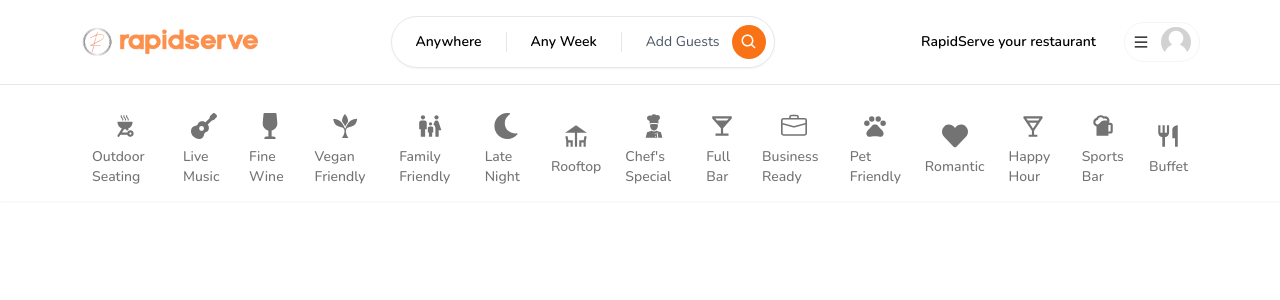
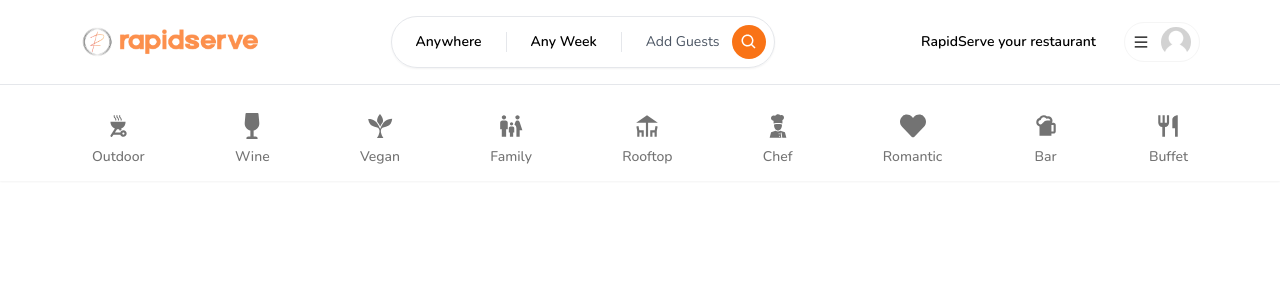
Before and after one commit to j0th4r/rapidserve, a Next.js app: page / in a window 1280 px wide. Shown: the top 300 px of the page. Built offline with nearby package versions, Linux system fonts and the light colour scheme; no server answers.

Commit message:
Change categories

```diff
--- a/app/components/navbar/Categories.tsx
+++ b/app/components/navbar/Categories.tsx
@@ -2,44 +2,32 @@
 
 import Container from "../Container";
 
-import { MdOutdoorGrill, MdFamilyRestroom, MdDeck, MdLocalBar, MdPets, MdSportsBar, MdRestaurant } from 'react-icons/md';
-import { FaGuitar, FaWineGlass, FaMoon, FaHeart } from 'react-icons/fa';
+import { MdOutdoorGrill, MdFamilyRestroom, MdDeck, MdSportsBar, MdRestaurant } from 'react-icons/md';
+import { FaWineGlass, FaHeart } from 'react-icons/fa';
 import { GiSprout, GiCook } from 'react-icons/gi';
-import { BsBriefcase } from 'react-icons/bs';
-import { BiDrink } from 'react-icons/bi';
 import CategoryBox from "../CategoryBox";
 import { usePathname, useSearchParams } from "next/navigation";
 
 export const categories = [
   {
-    label: "Outdoor Seating",
+    label: "Outdoor",
     icon: MdOutdoorGrill,
     description: "Restaurant offers outdoor dining space"
   },
   {
-    label: "Live Music",
-    icon: FaGuitar,
-    description: "Features live music performances"
-  },
-  {
-    label: "Fine Wine",
+    label: "Wine",
     icon: FaWineGlass,
     description: "Extensive wine selection available"
   },
   {
-    label: "Vegan Friendly",
+    label: "Vegan",
     icon: GiSprout,
     description: "Offers vegan menu items"
   },
   {
-    label: "Family Friendly",
+    label: "Family",
     icon: MdFamilyRestroom,
     description: "Welcomes families with children"
-  },
-  {
-    label: "Late Night",
-    icon: FaMoon,
-    description: "Open late for dining"
   },
   {
     label: "Rooftop",
@@ -47,24 +35,9 @@ export const categories = [
     description: "Rooftop dining space available"
   },
   {
-    label: "Chef's Special",
+    label: "Chef",
     icon: GiCook,
     description: "Exclusive chef's table experience"
-  },
-  {
-    label: "Full Bar",
-    icon: MdLocalBar,
-    description: "Dedicated bar space with cocktails"
-  },
-  {
-    label: "Business Ready",
-    icon: BsBriefcase,
-    description: "Suitable for business meetings"
-  },
-  {
-    label: "Pet Friendly",
-    icon: MdPets,
-    description: "Welcomes pets in outdoor areas"
   },
   {
     label: "Romantic",
@@ -72,12 +45,7 @@ export const categories = [
     description: "Perfect for date night"
   },
   {
-    label: "Happy Hour",
-    icon: BiDrink,
-    description: "Features happy hour specials"
-  },
-  {
-    label: "Sports Bar",
+    label: "Bar",
     icon: MdSportsBar,
     description: "Multiple TVs for sports viewing"
   },
```
